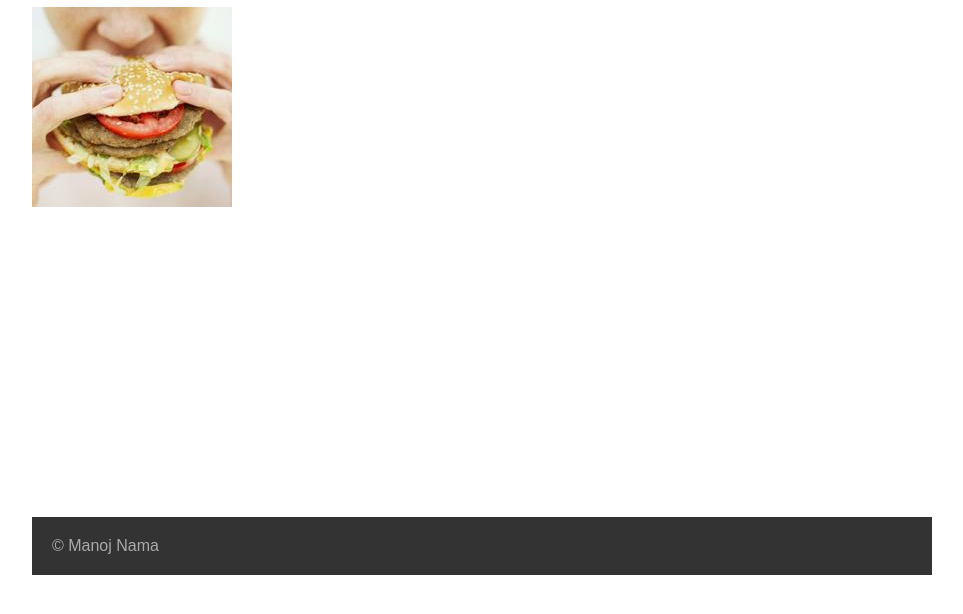
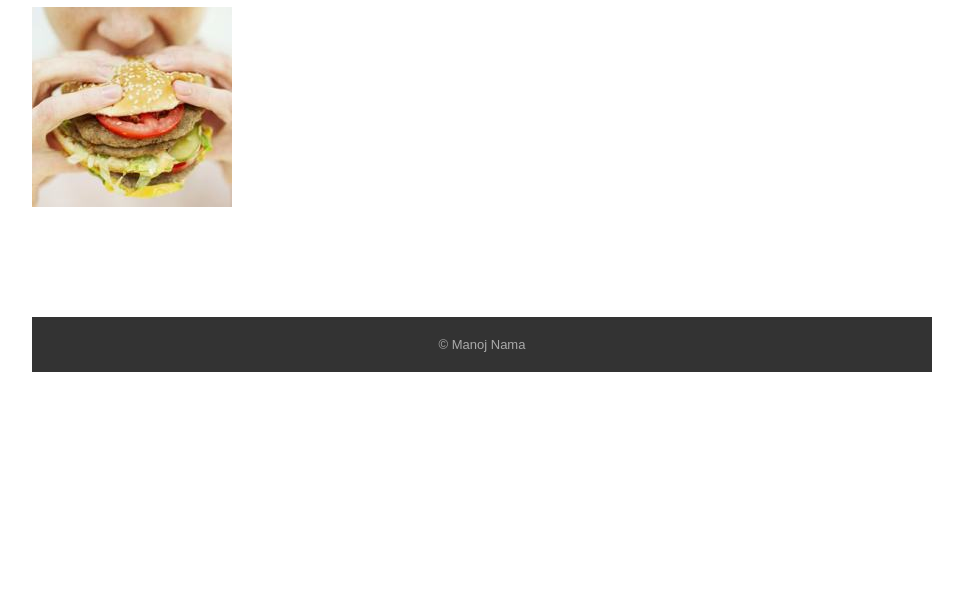
Before and after one commit to manoj-nama/NodeTest, a plain HTML site: page public/index.html in a window 1280 px wide. Shown: the part 116-730 px from the top of the page, without its empty margins (158-1121 px from the left). Drawn offline with Linux system fonts and the light colour scheme.

Commit message:
Restyled Footer

```diff
--- a/public/css/common.css
+++ b/public/css/common.css
@@ -48,12 +48,14 @@ div#menu a.active, div#menu a.active:hover { background-color: #a20025; color: #
 div#menu a:hover { background-color: #ccc; color: #000;}
 
 div#content {
-    min-height: 500px;
+    min-height: 300px;
     margin: 10px 0;
 }
 
 div#footer {
     padding: 20px;
+    font-size: 13px;
+    text-align: center;
     color: #aaa;
     background-color: #333;
 }
```
